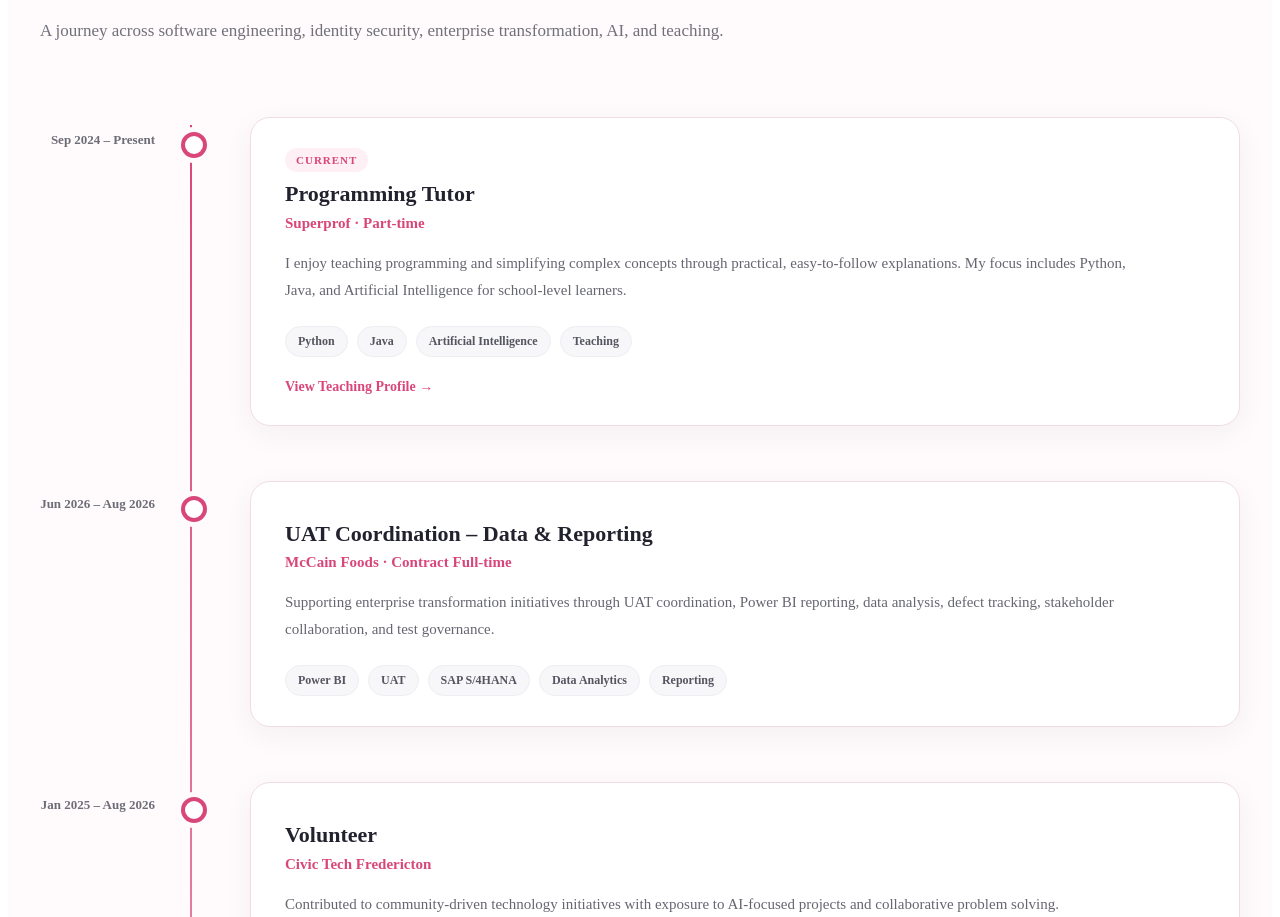
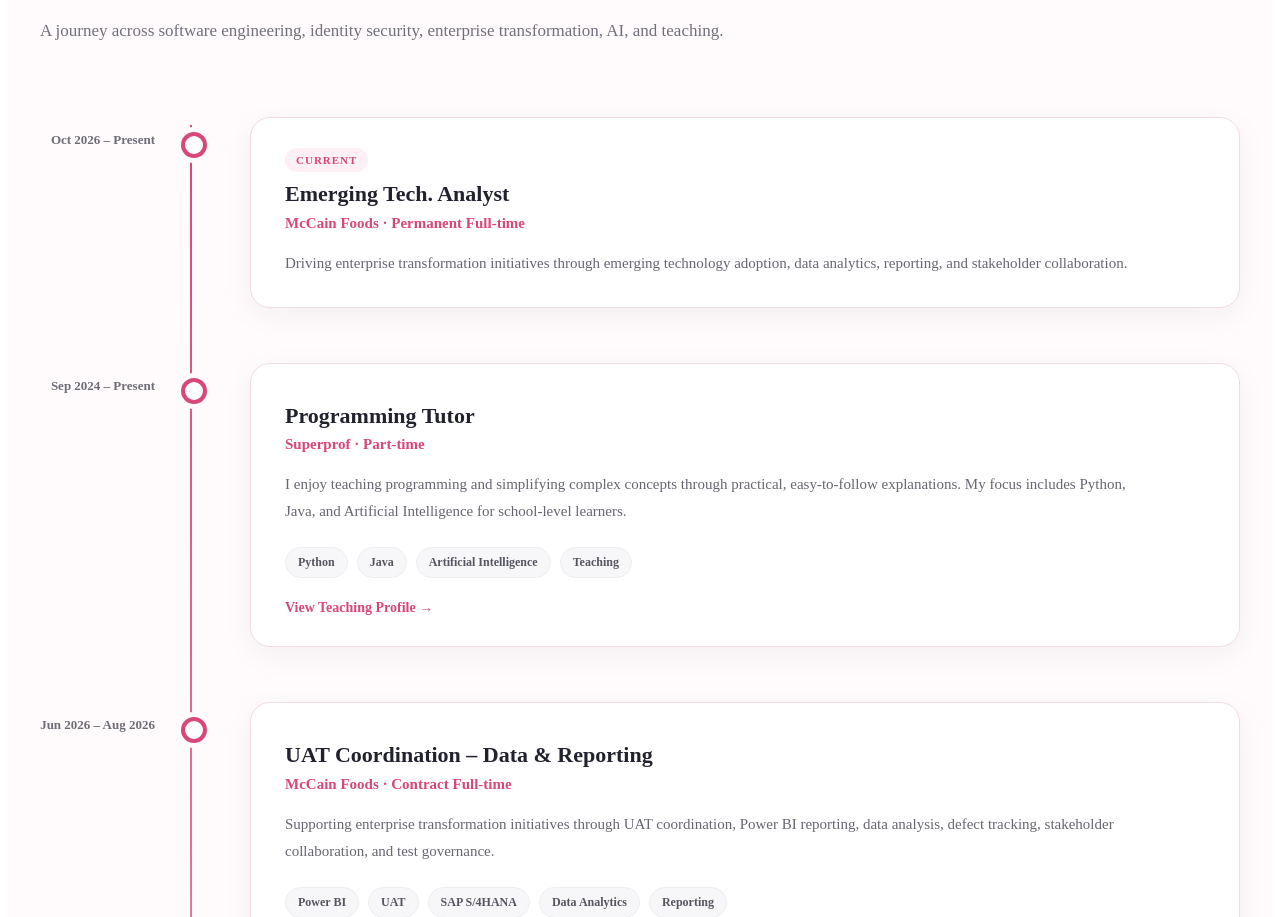
Before and after one commit to JayashreeJanani/Jay-Portfolio, an Angular app: page /#home in a window 1280 px wide. Shown: the part 2179-3096 px from the top of the page. Built offline with nearby package versions, Linux system fonts and the light colour scheme.

Commit message:
Emerging Tech Analyst role added

```diff
--- a/src/app/components/experience/experience.component.html
+++ b/src/app/components/experience/experience.component.html
@@ -13,6 +13,32 @@
     </div>
 
     <div class="timeline">
+        <!-- McCain current -->
+
+         <div class="timeline-item">
+
+        <div class="timeline-marker"></div>
+
+        <div class="timeline-date">
+          Oct 2026 – Present
+        </div>
+
+        <div class="experience-card">
+
+          <span class="current-badge">Current</span>
+
+          <h3>Emerging Tech. Analyst</h3>
+          <h4>McCain Foods · Permanent Full-time</h4>
+
+          <p>
+            Driving enterprise transformation initiatives through emerging
+            technology adoption, data analytics, reporting, and stakeholder
+            collaboration.</p>
+
+
+        </div>
+      </div>
+
         <!-- Superprof -->
       <div class="timeline-item">
 
@@ -24,7 +50,7 @@
 
         <div class="experience-card">
 
-          <span class="current-badge">Current</span>
+
 
           <h3>Programming Tutor</h3>
           <h4>Superprof · Part-time</h4>
```
